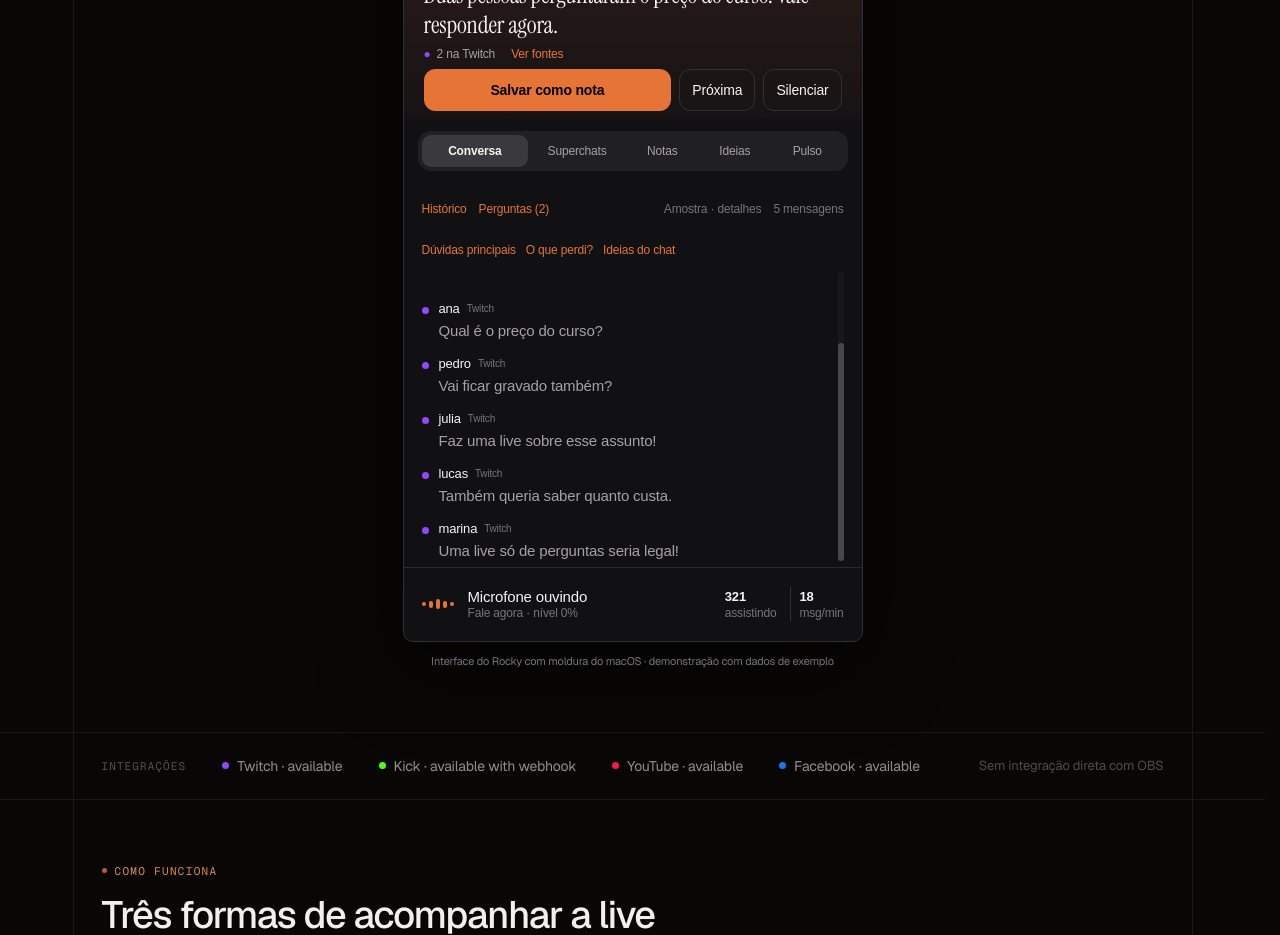
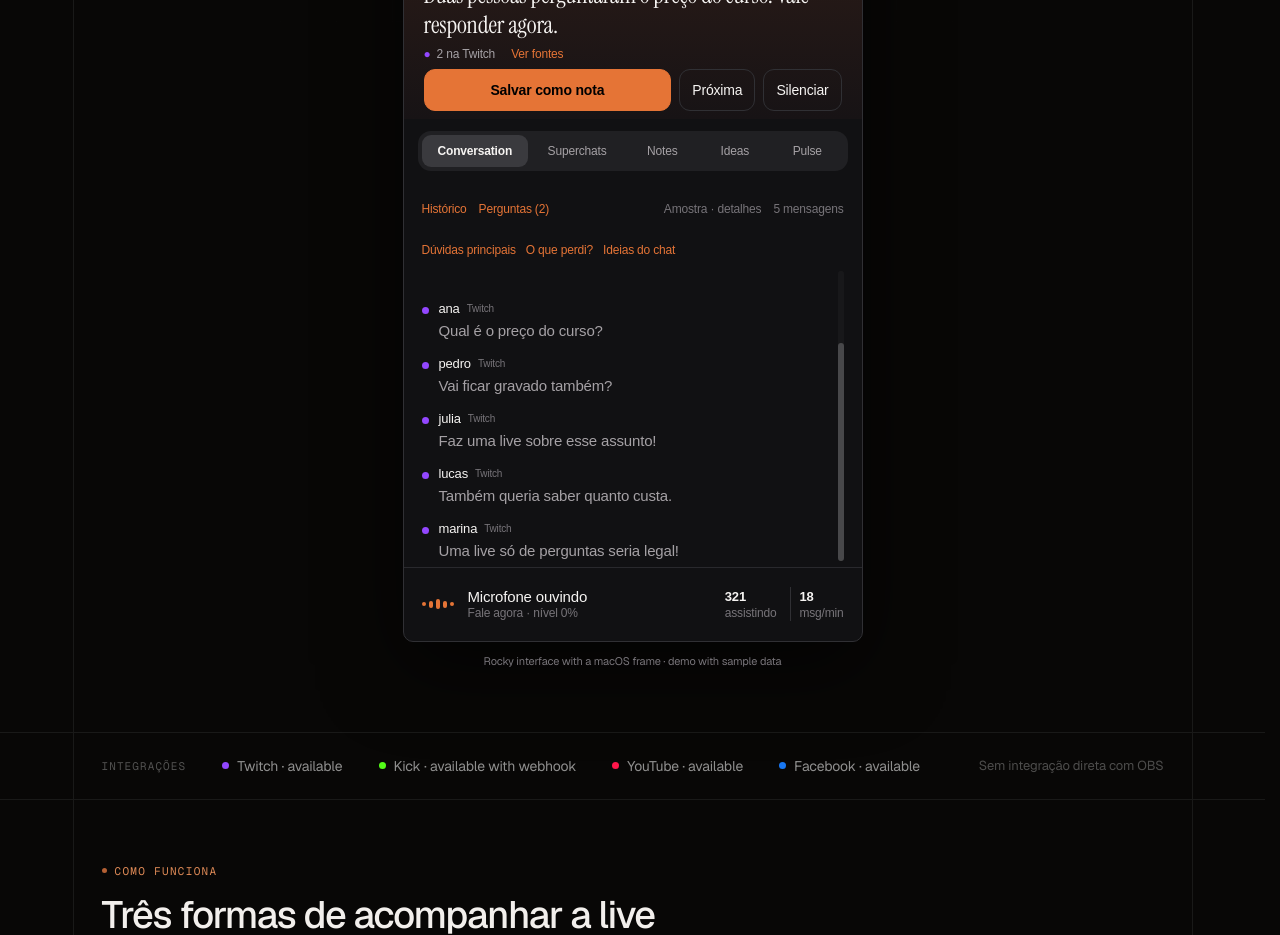
Before and after one commit to opensources-com-br/rocky, a Next.js app in the folder apps/web/: page / in a window 1280 px wide. Shown: the part 820-1755 px from the top of the page. Built offline with nearby package versions, Linux system fonts and the light colour scheme.

Commit message:
feat: translate the app preview controls

```diff
--- a/apps/web/components/landing/AppPreview.jsx
+++ b/apps/web/components/landing/AppPreview.jsx
@@ -2,18 +2,19 @@
 
 import { useState } from "react";
 import { Button } from "@/components/ui/button";
+import { localized } from "@/lib/i18n";
 import AppTitlebar from "./AppTitlebar";
 import AppAnswer from "./AppAnswer";
 import AppConversation from "./AppConversation";
 import AppVoiceFooter from "./AppVoiceFooter";
 import "./app-preview.css";
 
-export default function AppPreview() {
+export default function AppPreview({ locale }) {
   const [platform, setPlatform] = useState("macos");
   const platformName = platform === "macos" ? "macOS" : "Windows";
 
   return <figure className="rocky-preview">
-    <div className="rocky-preview-switch" role="group" aria-label="Sistema da prévia">
+    <div className="rocky-preview-switch" role="group" aria-label={localized(locale, "Preview system", "Sistema da prévia")}>
       {[{ id: "macos", label: "macOS" }, { id: "windows", label: "Windows" }].map(option => (
         <Button
           key={option.id}
@@ -27,14 +28,14 @@ export default function AppPreview() {
         </Button>
       ))}
     </div>
-    <div className={`rocky-app rocky-app-${platform}`} inert aria-label={`Demonstração da interface do Rocky no ${platformName}`}>
-      <AppTitlebar platform={platform} />
+    <div className={`rocky-app rocky-app-${platform}`} inert aria-label={localized(locale, `Rocky interface demo on ${platformName}`, `Demonstração da interface do Rocky no ${platformName}`)}>
+      <AppTitlebar locale={locale} platform={platform} />
       <div className="rocky-platforms">{["Twitch", "Kick", "YouTube", "Facebook"].map(name => <span key={name} className={`available ${name.toLowerCase()}`}><i />{name}</span>)}</div>
-      <AppAnswer />
-      <div className="rocky-tabs">{["Conversa", "Superchats", "Notas", "Ideias", "Pulso"].map((name, index) => <span key={name} className={index === 0 ? "selected" : ""}>{name}</span>)}</div>
-      <AppConversation />
-      <AppVoiceFooter />
+      <AppAnswer locale={locale} />
+      <div className="rocky-tabs">{localized(locale, ["Conversation", "Superchats", "Notes", "Ideas", "Pulse"], ["Conversa", "Superchats", "Notas", "Ideias", "Pulso"]).map((name, index) => <span key={name} className={index === 0 ? "selected" : ""}>{name}</span>)}</div>
+      <AppConversation locale={locale} />
+      <AppVoiceFooter locale={locale} />
     </div>
-    <figcaption>Interface do Rocky com moldura do {platformName} · demonstração com dados de exemplo</figcaption>
+    <figcaption>{localized(locale, `Rocky interface with a ${platformName} frame · demo with sample data`, `Interface do Rocky com moldura do ${platformName} · demonstração com dados de exemplo`)}</figcaption>
   </figure>;
 }
```
